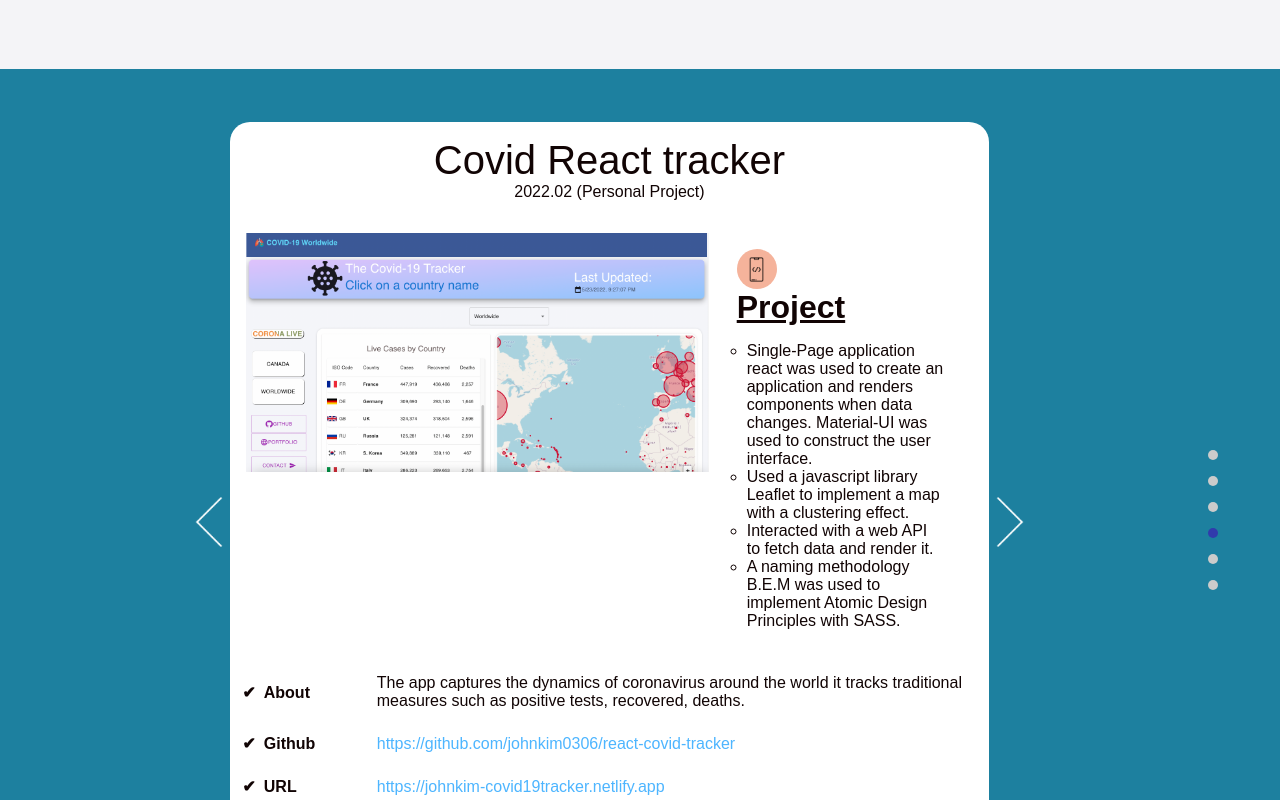
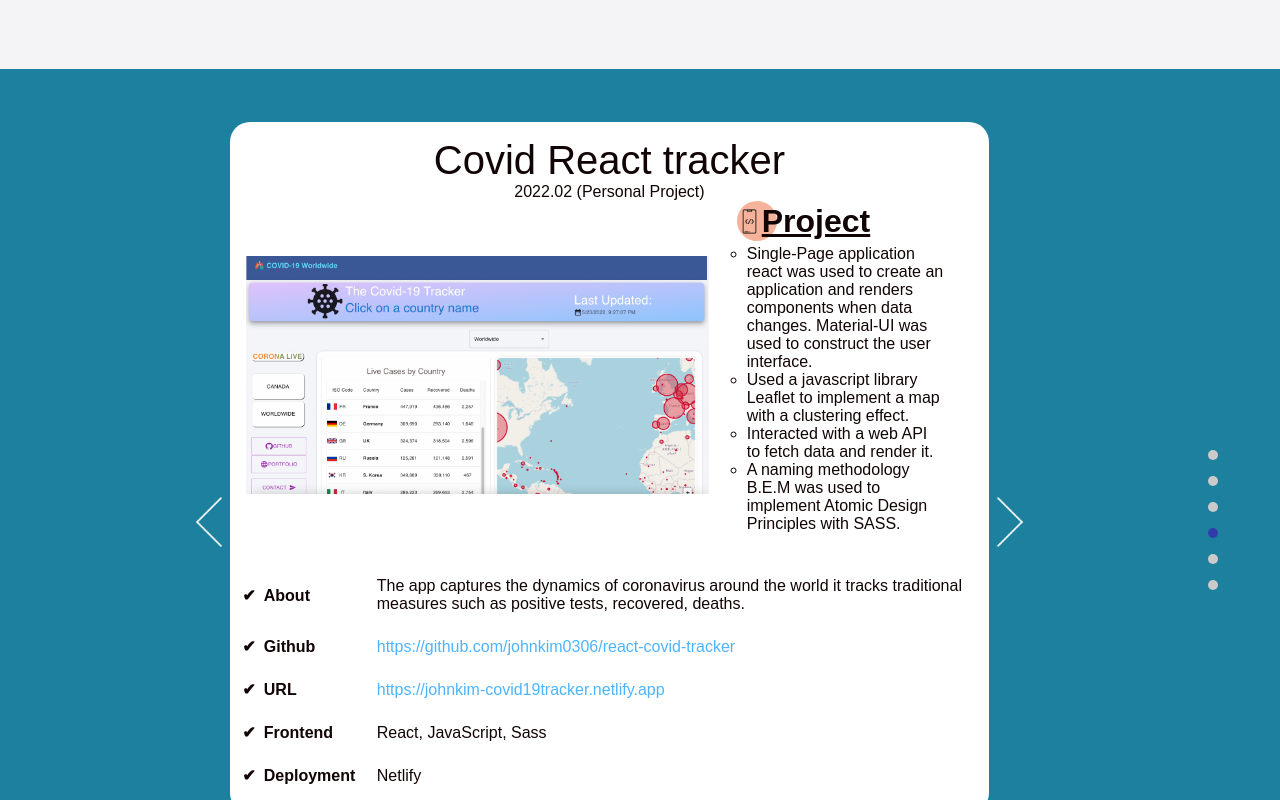
Before and after one commit to johnkim0306/Personal-Website, a React (Create React App) app in the folder my-app/: page / in a window 1280 px wide. Shown: the part 1760-2560 px from the top of the page. Built offline with nearby package versions, Linux system fonts and the light colour scheme.

Commit message:
Change padding of project component

```diff
--- a/my-app/src/components/experience/experience.scss
+++ b/my-app/src/components/experience/experience.scss
@@ -4,7 +4,6 @@
     margin-top: .3125rem;
     width: 100%;
     height: fit-content;
-    background: red;
 
     h2,h3,h5 {
         text-align: start;
--- a/my-app/src/components/project/Project.jsx
+++ b/my-app/src/components/project/Project.jsx
@@ -62,8 +62,8 @@
                                         <div className="rightContainer">
                                             <div className="imgContainer">
                                                 <img src={mobile}></img>
+                                                <span>Project</span>
                                             </div>
-                                            <span>Project</span>
                                             <ul>
                                                 <li>Single-Page application react was used to create an application and renders components when data changes. Material-UI was used to construct the user interface.</li>
                                                 <li>Used a javascript library Leaflet to implement a map with a clustering effect.</li>
--- a/my-app/src/components/project/project.scss
+++ b/my-app/src/components/project/project.scss
@@ -53,7 +53,7 @@
     align-items: center;
     height: fit-content;
     width: 100%;
-    padding: 1rem;
+    padding: 1rem 1rem 0 1rem;
 
     h2 {
       font-size: 1rem;
@@ -62,12 +62,13 @@
 
   &__content {
     display: flex;
-    padding: 1rem;
+    padding: 0 1rem 1rem 1rem;
+    align-items: center;
     height: auto;
 
     &--right {
       flex: 4;
-      padding: 1rem;
+      padding: 0 1rem 1rem 1rem;
       height: 100%;
       display: flex;
       align-items: flex-start;
@@ -87,12 +88,18 @@
           background-color: rgb(245, 179, 155);
           display: flex;
           align-items: center;
-          justify-content: center;
+          justify-content: flex-start;
 
           img {
             width: 1.5625rem;
           }
         }
+
+        ul {
+            padding-top: .25rem;
+            list-style-type: circle;
+        }
+
         p {
           font-size: 13px;
         }
```
